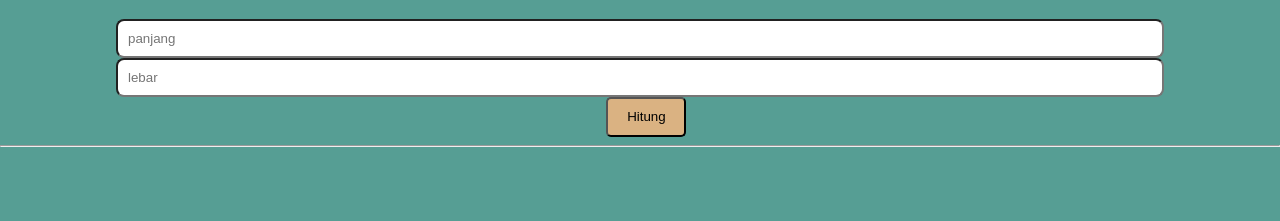
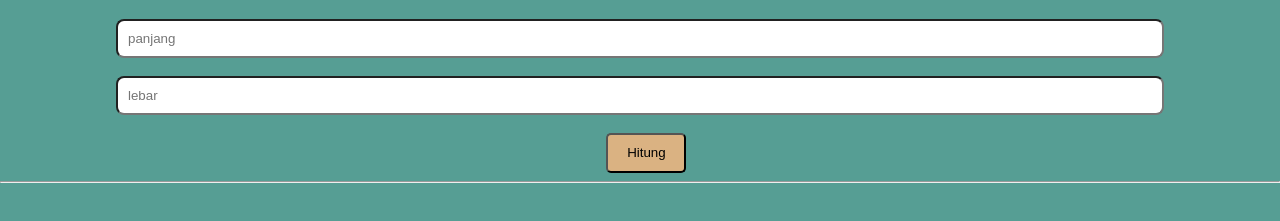
Before and after one commit to silfinafajrina/29_silfinafajrina_simulasi, a plain HTML site: page index.html in a window 1280 px wide. Shown: the part 61-282 px from the top of the page. Drawn offline with Linux system fonts and the light colour scheme.

Commit message:
simulasi js

```diff
--- a/index.html
+++ b/index.html
@@ -11,8 +11,8 @@
     <h1>Menghitung Luas Persegi Panjang</h1>
 
     <form id="persegipanjangForm">
-        <input type="number" id="panjang" placeholder="panjang"><br>
-        <input type="number" id="lebar" placeholder="lebar"><br>
+        <input type="number" id="panjang" placeholder="panjang"><br><br>
+        <input type="number" id="lebar" placeholder="lebar"><br><br>
         <button>Hitung</button> <hr>
 
         <div id="tampilContainer"></div>
```
